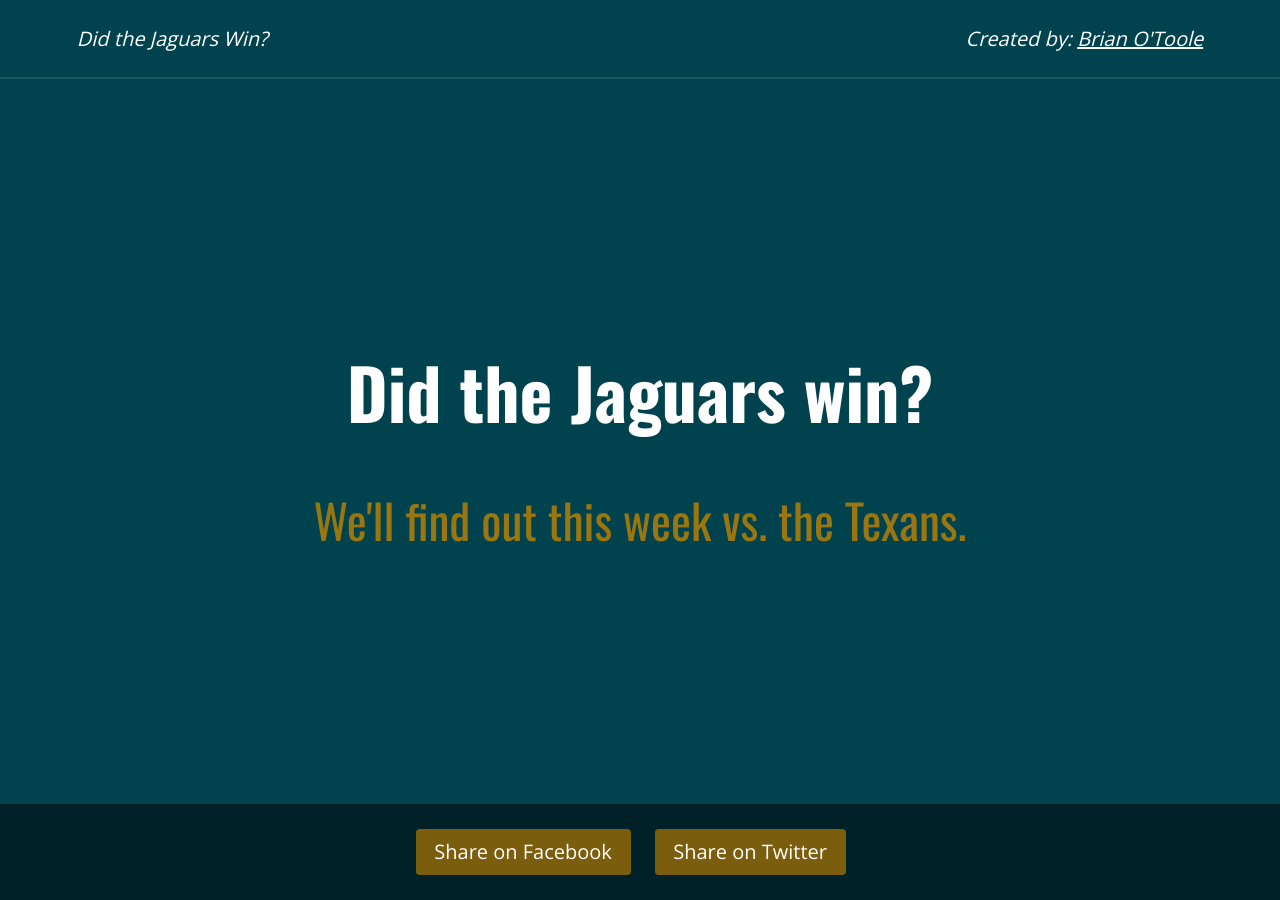
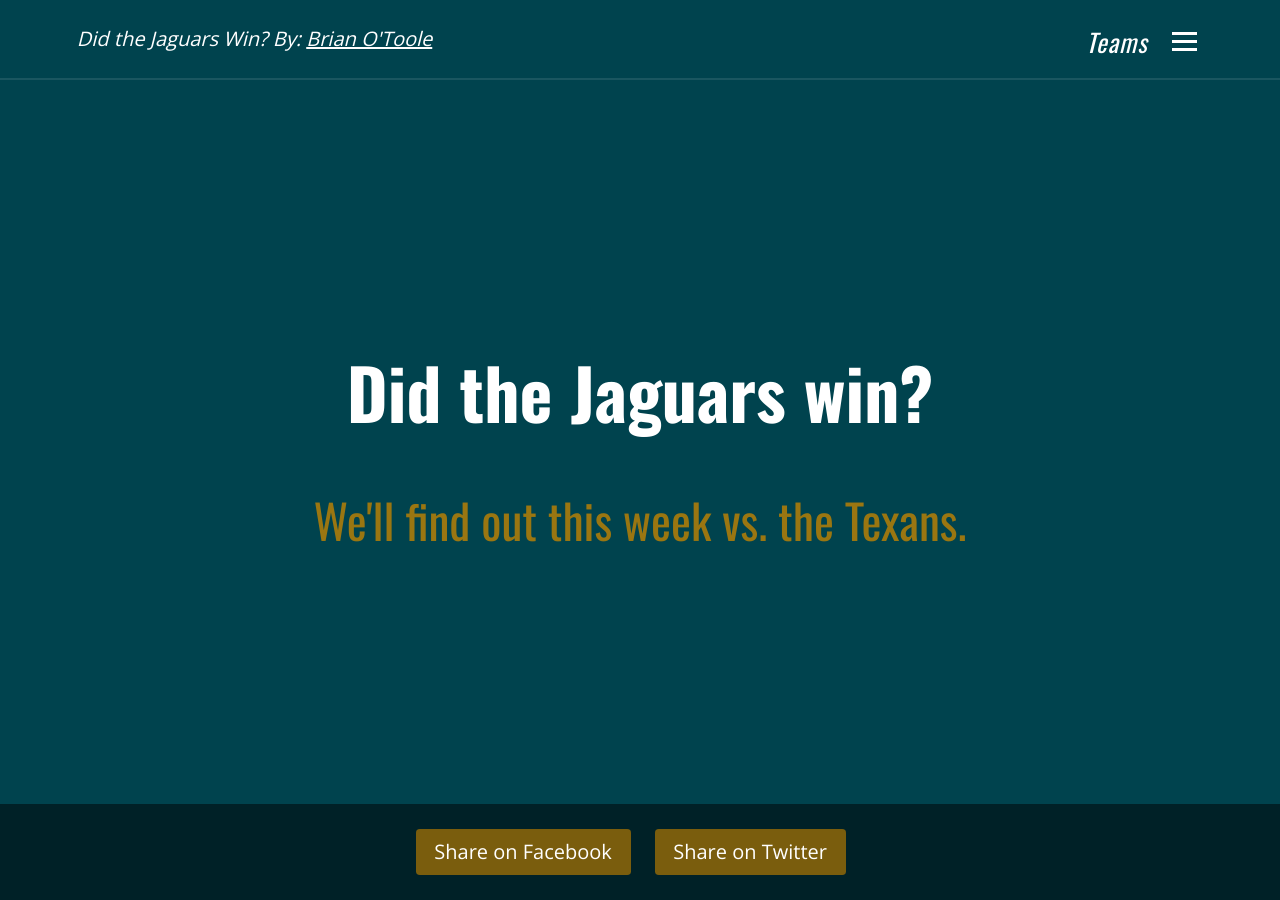
Before and after one commit to brianotoole/didjagswin, a Jekyll site: the page built from index.html, in a window 1280 px wide. Built offline with Jekyll 4.4.1, drawn with Linux system fonts in a browser that asks for light colours; nearby versions of some CDN libraries.

Commit message:
added fullscreen menu toggle

```diff
--- a/_includes/header.html
+++ b/_includes/header.html
@@ -1,6 +1,18 @@
 <header class="header hidden-sm">
   <div class="container">
-    <em class="logo-text">Did the Jaguars Win?</em>
-    <em class="createdby-text">Created by: <a class="link link-underline" href="https://brianzotoole.com/?ref=didjagswin.com" target="_blank">Brian O'Toole</a></em>
+    <em class="logo-text">Did the Jaguars Win? By: <a class="link link-underline" href="https://brianzotoole.com/?ref=didjagswin.com" target="_blank">Brian O'Toole</a></em>
+    <div class="nav-toggle">
+	  <i class="i-menu">
+	    <a class=""><i><span>Teams</span></i></a>
+      </i><!--/.i-menu-->
+    </div><!--/.nav-toggle-->
+    <div class="menu-wrapper">
+      <ul class="menu-list">
+        <li><a href="{{site.baseurl}}/#!/">Link</a></li>
+        <li><a href="{{site.baseurl}}/#!/">Link</a></li>
+        <li><a href="{{site.baseurl}}/#!/">Link</a></li>
+        <li><a href="{{site.baseurl}}/#!/">Link</a></li>
+      </ul><!--/.menu-list-->
+    </div><!--/.menu-wrapper-->
   </div><!--/.container-->
 </header><!--/.header-->
--- a/_sass/_layout.scss
+++ b/_sass/_layout.scss
@@ -35,8 +35,7 @@
 }
 
 // Site-specific
-.logo-text,
-.createdby-text {
+.logo-text {
   display: block;
   float: none;
   width: 100%;
@@ -50,7 +49,7 @@
     float: left;
   }
 }
-.createdby-text {
+.nav-toggle {
   @media (min-width: $bp-md) {
     width: auto;
     float: right;
--- /dev/null
+++ b/_sass/_nav.scss
@@ -0,0 +1,146 @@
+// Nav
+// The menu's icon (hamburger)
+.i-menu {
+  position: relative;
+  float: right;
+  font-family: $font-secondary;
+  z-index: 8001;
+}
+.i-menu a {
+  display: block;
+  margin-top: calc-em(-5px);
+  width: calc-em(25px);
+  height: calc-em(27px);
+  cursor: pointer;
+  color: $color-white;
+  letter-spacing: 0.06em;
+}
+.i-menu a span {
+  display: inline-block;
+  position: absolute;
+  left: calc-em(-55px);
+  top: calc-em(-11px);
+  font-size: calc-em(20px);
+}
+.i-menu a i {
+  position: relative;
+  display: inline-block;
+  width: 25px;
+  height: 3px;
+  background: $color-white;
+  transition: all 0.2s ease-out;
+}
+
+.i-menu a i::before,
+.i-menu a i::after {
+  content: '';
+  width: 25px;
+  height: 3px;
+  background: $color-white;
+  position: absolute;
+  left: 0;
+  transition: all 0.2s ease-out;
+}
+.i-menu a i::before {
+  top: -8px;
+}
+.i-menu a i::after {
+  bottom: -8px;
+}
+.i-menu a:hover i::before {
+  top: -10px;
+}
+.i-menu a:hover i::after {
+  bottom: -10px;
+}
+.i-menu a.active i {
+  background: transparent;
+}
+.i-menu a.active i::before {
+  top: 0;
+  transform: rotateZ(45deg);
+}
+.i-menu a.active i::after {
+  bottom: 0;
+  transform: rotateZ(-45deg);
+}
+
+// the wrapper & it's items
+.menu-wrapper {
+  opacity: 0;
+  visibility: hidden;
+  background: $color-secondary;
+  z-index: 8000;
+  height: 100%;
+  width: 100%;
+  top: 0;
+  left: 0;
+  position: fixed;
+  margin: 0;
+  font-size: calc-em(18px);
+  line-height: 1.4;
+  text-transform: uppercase;
+  letter-spacing: 1px;
+  transform: scale(0.9);
+  transition: transform 0.2s, opacity 0.2s, visibility 0s 0.2s;
+}
+@media (min-width: 768px) {
+  .menu-wrapper {
+    font-size: calc-em(32px);
+  }
+}
+.menu-wrapper p {
+  letter-spacing: 0;
+  text-transform: none;
+  color: $color-white;
+}
+.menu-wrapper ul {
+  top: 50%;
+  position: relative;
+  transform: translateY(-50%);
+  list-style: none;
+  text-align: center;
+  padding: 0 calc-em(15px);
+}
+@media (480px) {
+  .menu-wrapper ul {
+    top: 55%;
+  }
+}
+.menu-wrapper.open {
+  visibility: visible;
+  opacity: 1;
+  transform: scale(1);
+  transition: transform 0.4s, opacity 0.4s;
+}
+.menu-list {
+  margin: 0;
+}
+.menu-list li {
+  transition: all 0.2s;
+  opacity: 1;
+  transform: translate3d(0, 0, 0);
+  @media (max-width: 480px) {
+    font-size: calc-em(24px);
+  }
+}
+.menu-list li a {
+  display: block;
+  width: 100%;
+  padding-bottom: calc-em(20px);
+  color: $color-black;
+}
+.menu-list li p {
+  color: $color-black;
+}
+@media (min-width: 768px) {
+  .menu-list li a {
+    padding: calc-em(20px);
+  }
+}
+.menu-list:hover > li {
+  opacity: 0.5;
+}
+.menu-list:hover > li:hover {
+  opacity: 1;
+}
--- a/css/main.scss
+++ b/css/main.scss
@@ -7,6 +7,7 @@
 @import "variables";
 @import "base";
 @import "layout";
+@import "nav";
 @import "buttons";
 @import "animations";
 @import "helpers";
--- a/js/main.js
+++ b/js/main.js
@@ -76,3 +76,26 @@
 
 })();
 /* End */
+
+/* Full-screen nav toggle */
+$(document).ready(function() {
+  var trigger = $('.i-menu a'),
+    isClosed = false;
+  trigger.click(function() {
+    hamburger_cross();
+  });
+
+  function hamburger_cross() {
+    if (isClosed == true) {
+      trigger.removeClass('active');
+      isClosed = false;
+    } else {
+      trigger.addClass('active');
+      isClosed = true;
+    }
+  }
+  $(trigger).click(function() {
+    $('.menu-wrapper').toggleClass('open');
+  });
+});
+/* End */
```
